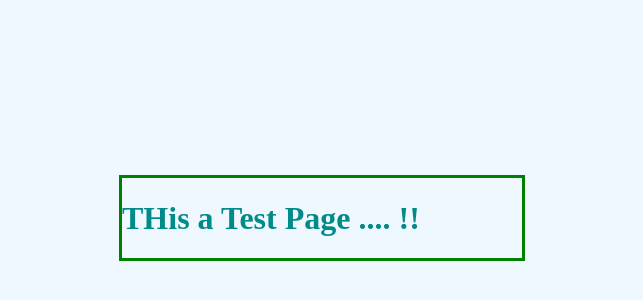
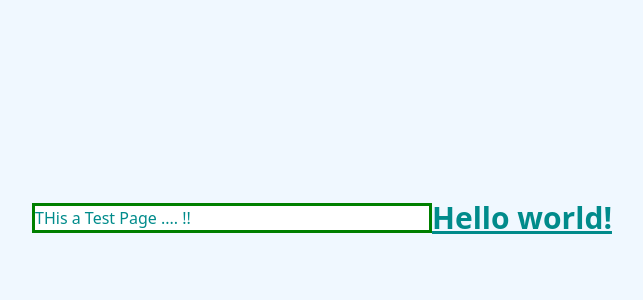
Before and after one commit to zsilmiyeh/mm, a plain HTML site: page index.html in a window 1280 px wide. Shown: the part 182-482 px from the top of the page, without its empty margins (318-961 px from the left). Drawn offline with Linux system fonts and the light colour scheme.

Commit message:
Twinlin CSS

```diff
--- a/index.html
+++ b/index.html
@@ -1,39 +1,39 @@
 <!DOCTYPE html>
 <html>
-
     <head>
         <title> Test Page</title>
+        <link href="/styles/output.css" rel="stylesheet"/>
         <style>
-        html,
-        body {
+
+            html,body{
                 height: 100%;
             }
 
-        body {
+            body{
                 background-color: aliceblue;
                 color: darkcyan;
-            margin: auto;
-            width: 80%;
+                margin:  auto;
+                width:80% ;
             }
-
             .center {
                 display: flex;
                 justify-content: center;
                 align-items: center;
             }
-
-        .box {
+            .box{
                 border: 3px solid green;
                 min-width: 400px;
             }
         </style>
     </head>
-
     <body class="center">
 
-    <div class="box">
-        <h1>THis a Test Page .... !!</h1>
+        <div class="box bg-white">
+                 <h1>THis  a Test Page .... !!</h1>
         </div>
+
+        <h1 class="text-3xl font-bold underline">
+            Hello world!
+        </h1>
     </body>
-
 </html>
--- /dev/null
+++ b/styles/input.css
@@ -0,0 +1,3 @@
+@tailwind base;
+@tailwind components;
+@tailwind utilities;
```
Also changed, not shown: styles/output.css (added). Lines whose indentation alone changed are shown as unchanged.
